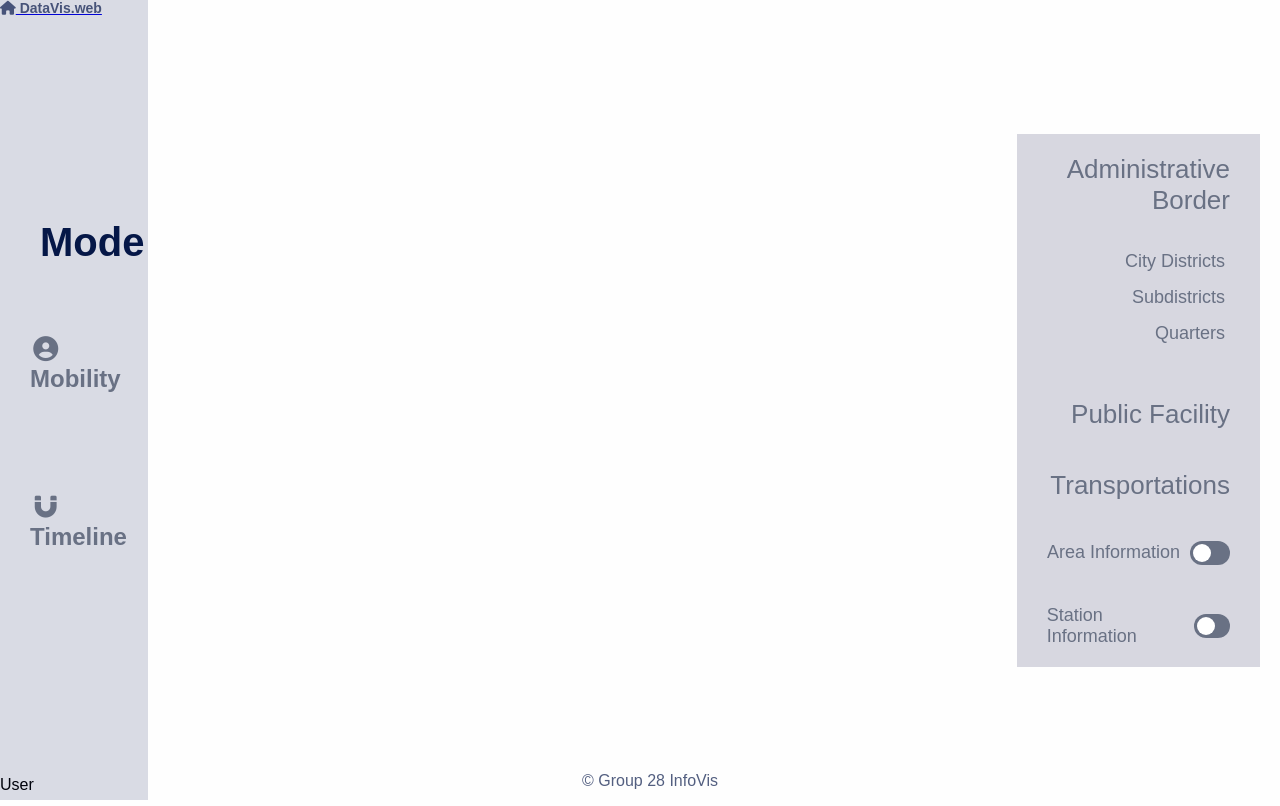
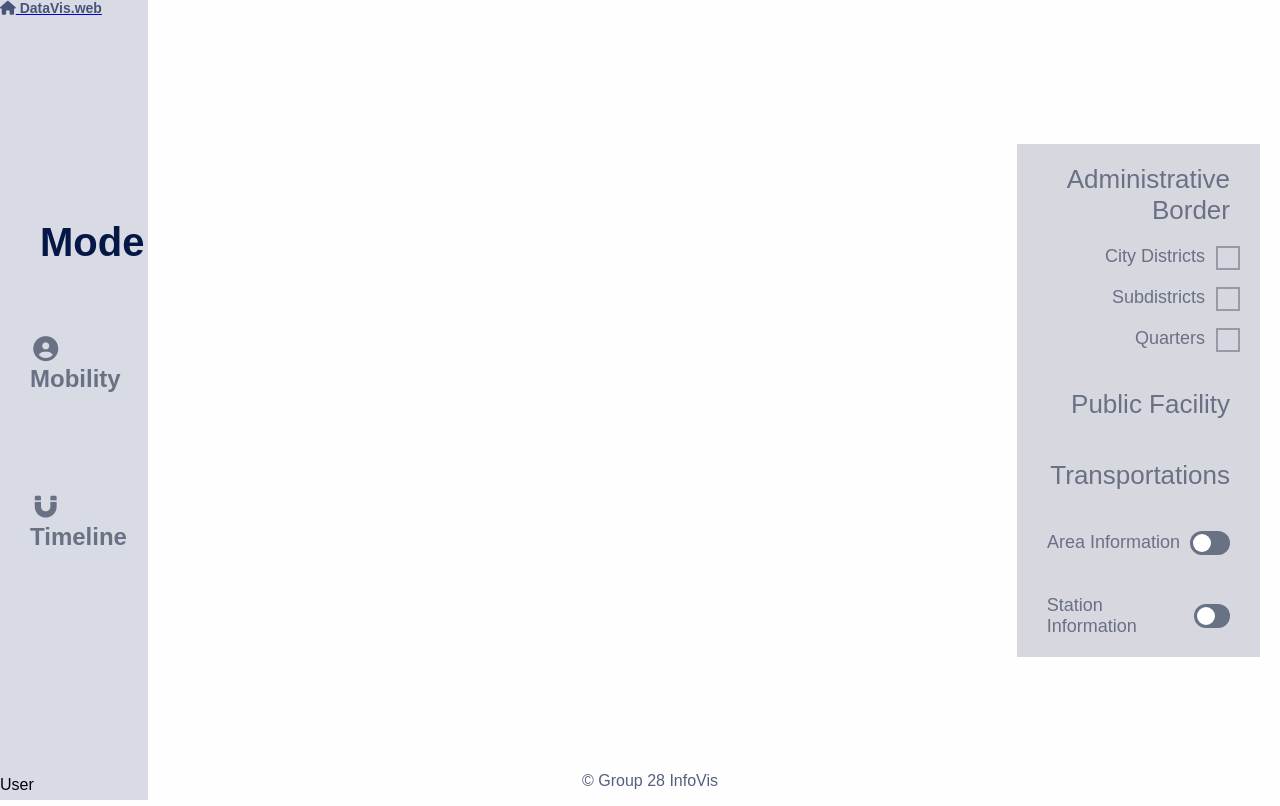
Before and after one commit to majagou/InfoVis-Munich, a plain HTML site: page public/density.html in a window 1280 px wide. Both pictures are taken after a click on the button "Administrative Border". Drawn offline with Linux system fonts and the light colour scheme; a script that the page names is missing; a web font is replaced by a local one.

Commit message:
checkbox for panel added

```diff
--- a/public/css/style.css
+++ b/public/css/style.css
@@ -153,10 +153,43 @@ footer {
     align-items: right;
 }
 
-.panel>p {
-    margin: 15px;
+/*Checkboxes styles*/
+input[type="checkbox"] { display: none; }
+
+input[type="checkbox"] + label {
+    display: block;
+    position: relative;
+    padding-right: 35px;
+    margin-bottom: 20px;
+    font-size: 18px;
+    color: #697184;
+    cursor: pointer;
 }
 
-.panel>p:hover {
-    color: #081f62;
+input[type="checkbox"] + label:last-child { margin-bottom: 0; }
+
+input[type="checkbox"] + label:before {
+    content: '';
+    display: block;
+    width: 20px;
+    height: 20px;
+    border: 2px solid #697184;
+    position: absolute;
+    right: 0;
+    top: 0;
+    opacity: .6;
+    -webkit-transition: all .12s, border-color .08s;
+    transition: all .12s, border-color .08s;
 }
+
+input[type="checkbox"]:checked + label:before {
+    width: 10px;
+    top: -5px;
+    right: 5px;
+    border-radius: 0;
+    opacity: 1;
+    border-top-color: transparent;
+    border-left-color: transparent;
+    -webkit-transform: rotate(45deg);
+    transform: rotate(45deg);
+}
--- a/public/density.html
+++ b/public/density.html
@@ -42,22 +42,30 @@
                 <!--<h2>Filters</h2>-->
                 <button class="accordion-btn">Administrative Border</button>
                 <div class="panel">
-                    <p id="AB-1">City Districts</p>
-                    <p id="AB-2">Subdistricts</p>
-                    <p id="AB-3">Quarters</p>
+                    <input type="checkbox" id="AB-1">
+                    <label for="AB-1">City Districts</label>
+                    <input type="checkbox" id="AB-2">
+                    <label for="AB-2">Subdistricts</label>
+                    <input type="checkbox" id="AB-3">
+                    <label for="AB-3">Quarters</label>
                 </div>
 
                 <button class="accordion-btn">Public Facility</button>
                 <div class="panel">
-                    <p id="AB-5">WC</p>
-                    <p id="AB-6">Market</p>
-                    <p id="AB-7">Mobile Point</p>
+                    <input type="checkbox" id="AB-5">
+                    <label for="AB-5">WC</label>
+                    <input type="checkbox" id="AB-6">
+                    <label for="AB-6">Market</label>
+                    <input type="checkbox" id="AB-7">
+                    <label for="AB-7">Mobile Point</label>
                 </div>
 
                 <button class="accordion-btn">Transportations</button>
                 <div class="panel">
-                    <p id="AB-4">Stations</p>
-                    <p id="AB-8">Main Stations</p>
+                    <input type="checkbox" id="AB-4">
+                    <label for="AB-4">Stations</label>
+                    <input type="checkbox" id="AB-8">
+                    <label for="AB-8">Main Stations</label>
                 </div>
 
                 <div id="info-checkbox" for="infoToggle">
```
